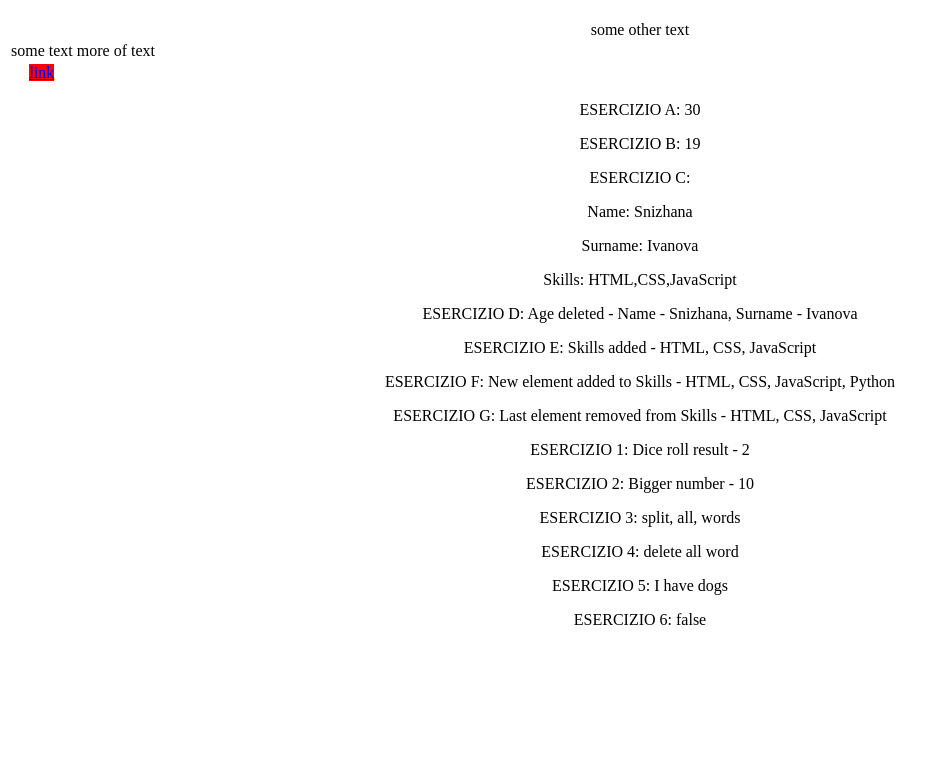
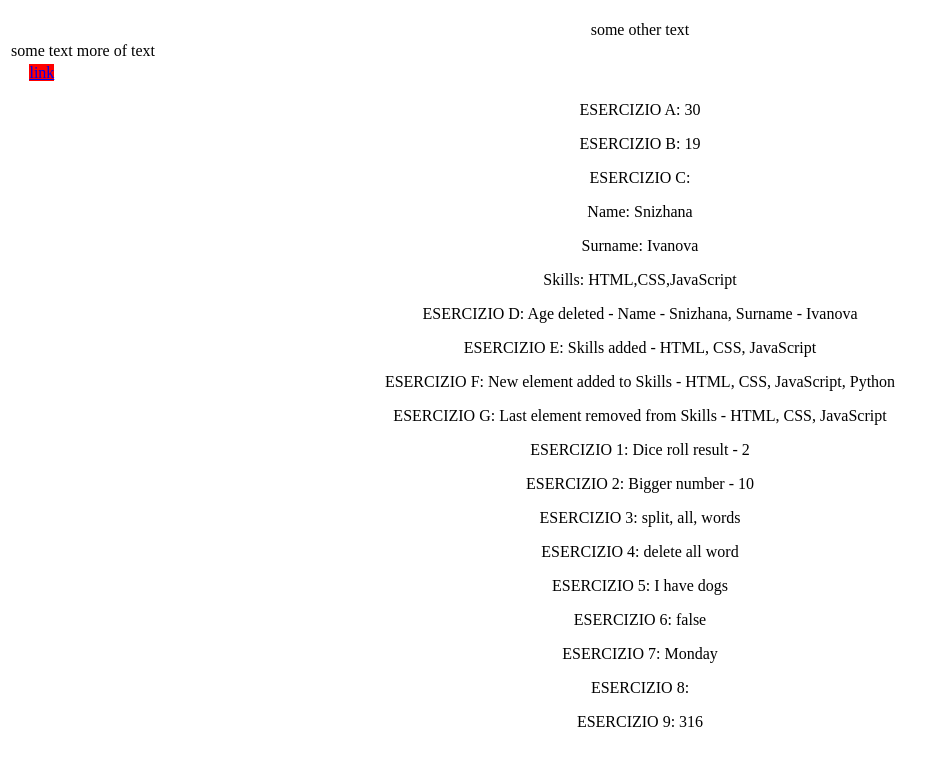
Before and after one commit to SnIvanova/13.11-progetto-finale, a plain HTML site: page index.HTML in a window 1280 px wide. Shown: the whole page, without its empty margins (0-946 px from the left). Drawn offline with Linux system fonts and the light colour scheme.

Commit message:
more exesrcize on the screen

```diff
--- a/index.HTML
+++ b/index.HTML
@@ -57,7 +57,9 @@
     exerciseResultsDiv.innerHTML += `<p>ESERCIZIO 4: ${deleteOne("delete all words")}</p>`;
     exerciseResultsDiv.innerHTML += `<p>ESERCIZIO 5: ${onlyLetters("I have 4 dogs")}</p>`;
     exerciseResultsDiv.innerHTML += `<p>ESERCIZIO 6: ${isThisAnEmail("is This An Email")}</p>`;
-
+    exerciseResultsDiv.innerHTML += `<p>ESERCIZIO 7: ${whatDayIsIt()}</p>`;
+    exerciseResultsDiv.innerHTML += `<p>ESERCIZIO 8:</p>`;
+    exerciseResultsDiv.innerHTML += `<p>ESERCIZIO 9: ${howManyDays('2023-01-01')}</p>`;
 </script>
 
 
--- a/js/D10.js
+++ b/js/D10.js
@@ -572,3 +572,4 @@ function isItPrime(num) {
 
   return true;
 }
+console.log(isItPrime (4));
```
